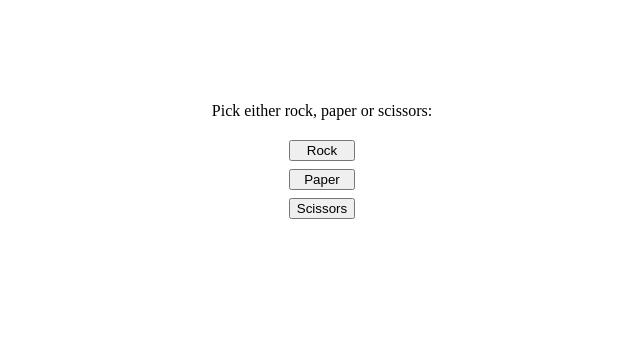
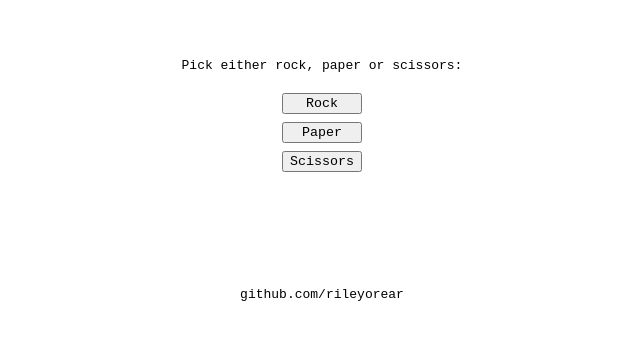
Before and after one commit to rileyorear/rock-paper-scissors, a plain HTML site: page index.html in a window 1280 px wide. Shown: the part 222-562 px from the top of the page, without its empty margins (318-958 px from the left). Drawn offline with Linux system fonts and the light colour scheme.

Commit message:
Add footer

```diff
--- a/index.html
+++ b/index.html
@@ -23,5 +23,9 @@
     <p class="player-score"></p>
     <p class="computer-score"></p>
   </div>
+
+  <div class="footer">
+    <a href="https://github.com/rileyorear">github.com/rileyorear</a>
+  </div>
 </body>
 </html>
--- a/style.css
+++ b/style.css
@@ -5,6 +5,11 @@ body {
   flex-direction: column;
   align-items: center;
   justify-content: center;
+  font-family: monospace;
+}
+
+button {
+  font-family: monospace;
 }
 
 .weapon-selection {
@@ -30,3 +35,12 @@ p {
   display: flex;
   justify-content: center;
 }
+
+a {
+  color: black;
+  text-decoration: none;
+}
+
+.footer {
+  margin-top: 75px;
+}
```
Also changed, not shown: 1 other file.
